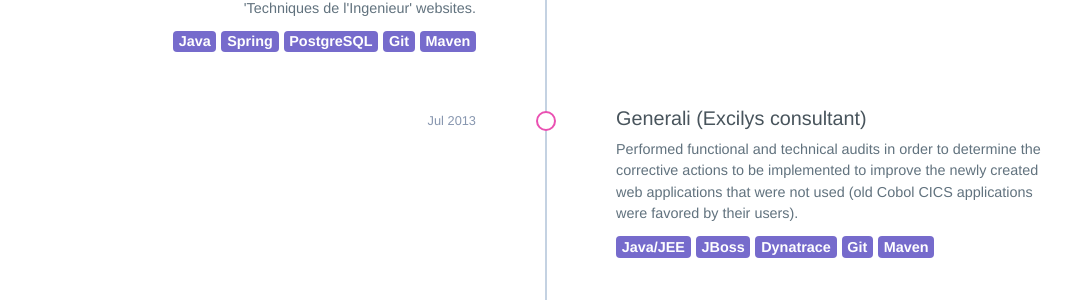
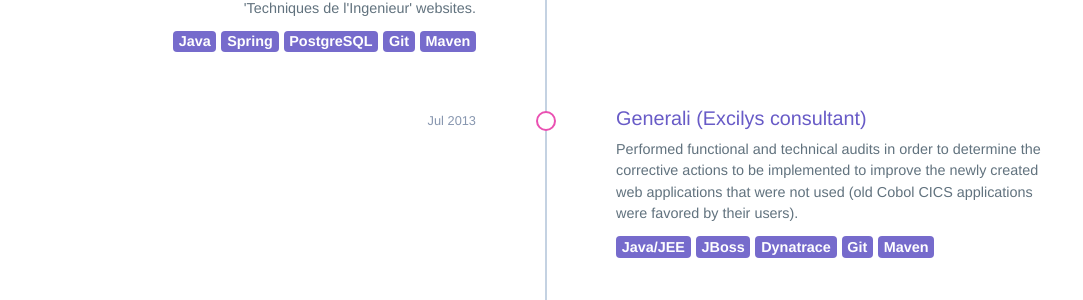
Before and after one commit to antoinecarton/antoinecarton.github.io, a Jekyll site: the page built from index.md, in a window 1280 px wide. Shown: the part 1945-2245 px from the top of the page, without its empty margins (94-1177 px from the left). Built offline with Jekyll 4.4.1, drawn with Linux system fonts in a browser that asks for light colours.

Commit message:
edit color in timeline for title without link

```diff
--- a/_sass/_timeline.scss
+++ b/_sass/_timeline.scss
@@ -58,6 +58,7 @@
 
 .tm-work .tm-description h4 {
     margin: 0 0 10px 0;
+    color: $color-text-purple;
     line-height: 100%;
     font-size: 1.1em;
 }
```
